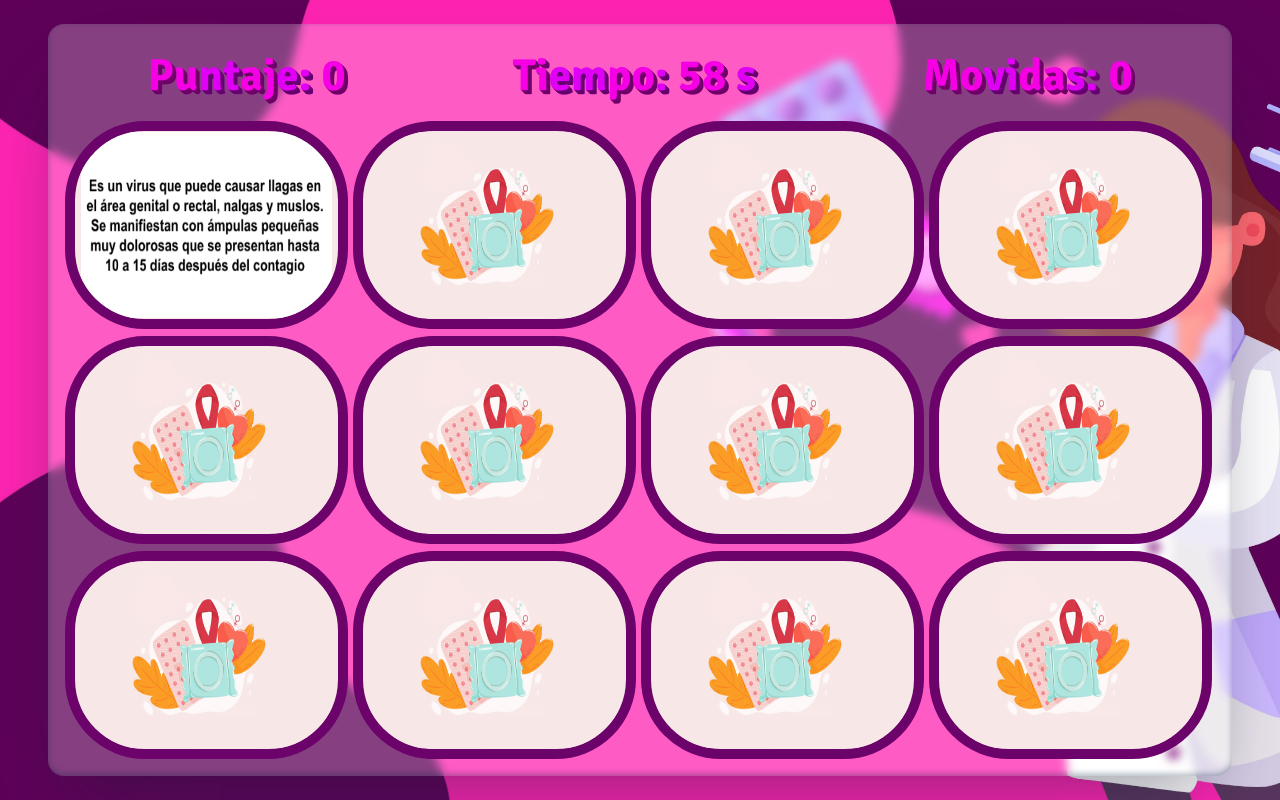
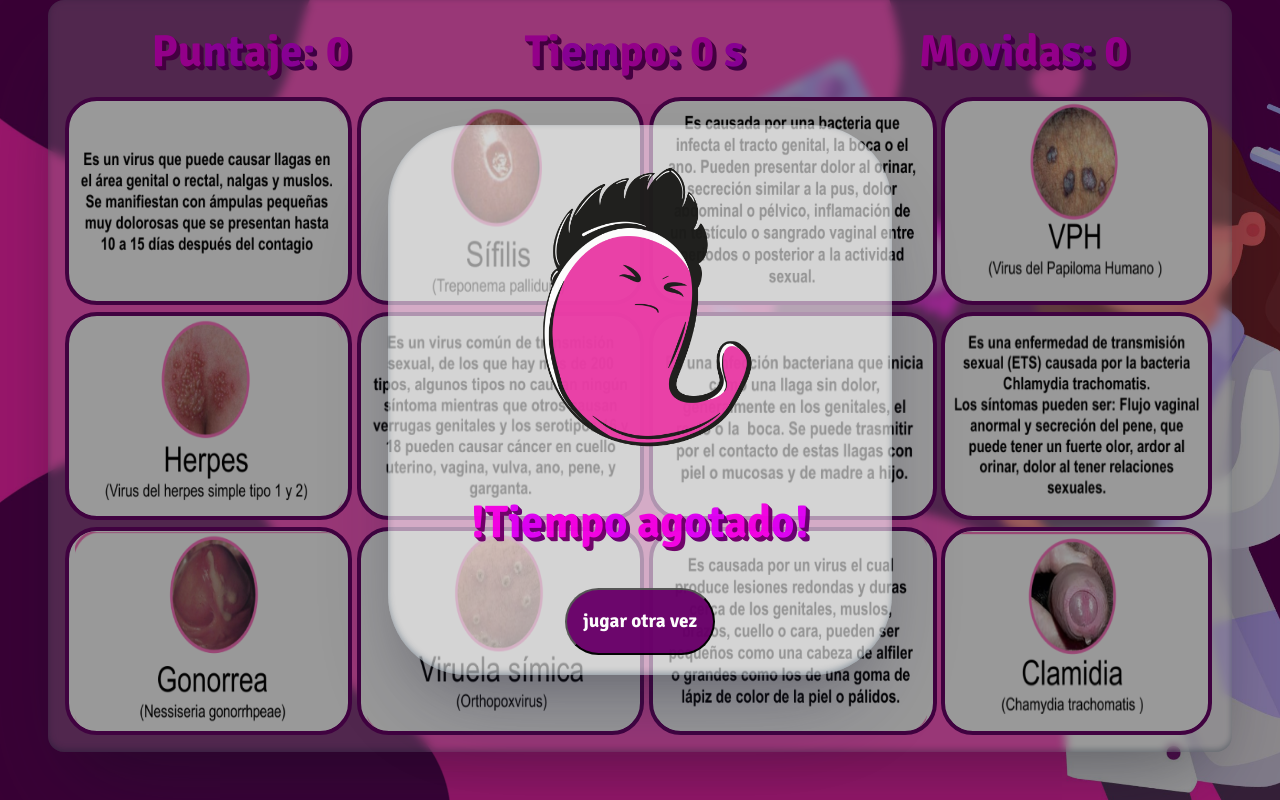
Before and after one commit to wizctl/memorama, a website: page pruebaN2.html in a window 1280 px wide. Both pictures are taken after a click on the button 206 px from the left and 225 px from the top of the page. Drawn offline with Linux system fonts and the light colour scheme.

Commit message:
commit test

```diff
--- a/css/inicio.css
+++ b/css/inicio.css
@@ -121,9 +121,9 @@ h2 span:nth-child(14){ animation-delay:.65s; }
     cursor: pointer;
 }
 .img-btn a img{
-    width: 20rem;
+    width: 12rem;
     transition: all 1s ease;
-    user-drag: none; /* Evitar arrastre de la imagen */
+    /* user-drag: none; Evitar arrastre de la imagen */
     user-select: none; /* Evitar selección de contenido */
     -moz-user-select: none; /* Para Firefox */
     -webkit-user-drag: none; /* Para navegadores basados en WebKit */
--- a/css/prueba.css
+++ b/css/prueba.css
@@ -52,9 +52,9 @@ body {
     width: 99%;
     height: 26vh;
     background-color: #f7e7e7;
-    border-radius: 5rem;
+    border-radius: 2rem;
     overflow: hidden;
-    border: 10px solid #6b036b ;
+    border: 0.3rem solid #6b036b ;
     margin-bottom: 5px;
 }
 .tapa{
--- a/js/pruebaN2.js
+++ b/js/pruebaN2.js
@@ -10,7 +10,7 @@ let aciertos = 0
 
 
 
-let timer =60
+let timer =2
 let timerInicial =60
 let tiempo = null;
 let temporizador = false;
@@ -59,8 +59,8 @@ function bloquearTarjetas(){
     }
     swalButtons.fire({
         width: '40%',
-        imageUrl:'../img/GIF/incorrecto_1.gif',
-        imageHeight: 500,
+        imageUrl:'img/GIF/incorrecto_1.gif',
+        imageHeight: 300,
         background:'linear-gradient(45deg, rgba(255, 255, 255, 0.6), rgba(255, 255, 255, 0.6))',
         html:
         `<h3 class="header-text-alert"><span>!</span><span>T</span><span>i</span><span>e</span><span>m</span><span>p</span><span>o</span><span> </span><span>a</span><span>g</span><span>o</span><span>t</span><span>a</span><span>d</span><span>o</span><span>!</h3>`,
@@ -124,8 +124,8 @@ const destapar = (id)=>{
 
                 swalButtons.fire({
                     width: '40%',
-                    imageUrl:'../img/GIF/presentador-2.gif',
-                    imageHeight: 500,
+                    imageUrl:'img/GIF/presentador-2.gif',
+                    imageHeight: 300,
                     background:'linear-gradient(45deg, rgba(255, 255, 255, 0.75), rgba(255, 255, 255, 0.75))',
                     html:
                     '<h3 class="header-text-alert" ><span>F</span><span>e</span><span>l</span><span>i</span><span>c</span><span>i</span><span>d</span><span>a</span><span>d</span><span>e</span><span>s</span><span>!</span></h3>',
@@ -143,8 +143,8 @@ const destapar = (id)=>{
 
                         swalButtons.fire({
                             width: '40%',
-                            imageUrl:'../img/GIF/holi.gif',
-                            imageHeight: 500,
+                            imageUrl:'img/GIF/holi.gif',
+                            imageHeight: 200,
                             background:'linear-gradient(45deg, rgba(255, 255, 255, 0.75), rgba(255, 255, 255, 0.75))',
                             html:
                             `<h3 class="header-text-alert" ><span>P</span><span>u</span><span>n</span><span>t</span><span>a</span><span>j</span><span>e</span><span>:</span><span> </span><span>${puntajeFinal}</span></h3>
@@ -175,9 +175,9 @@ const destapar = (id)=>{
             contadorTarjetas = 0
         } else {
             setTimeout(()=>{
-             PrimerTarjeta.innerHTML= `<img class="tapa" src="/img/tapa2.png" alt="Tapa">`
+             PrimerTarjeta.innerHTML= `<img class="tapa" src="img/tapa2.png" alt="Tapa">`
              PrimerTarjeta.disabled=false;
-             SegundaTarjeta.innerHTML= `<img class="tapa" src="/img/tapa2.png" alt="Tapa">`
+             SegundaTarjeta.innerHTML= `<img class="tapa" src="img/tapa2.png" alt="Tapa">`
              SegundaTarjeta.disabled=false;
              contadorTarjetas = 0
             },1000)
--- a/prueba.html
+++ b/prueba.html
@@ -48,5 +48,6 @@
 
      </div>
    <script src="js/prueba.js"></script>
+   <script src="js/sweetalert2.min.js"></script>
 </body>
 </html>
--- a/pruebaN2.html
+++ b/pruebaN2.html
@@ -3,9 +3,9 @@
 <head>
     <title>Mi Página</title>
     <link rel="stylesheet" href="css/prueba.css">
-    <script src="/js/sweetalert2.min.js"></script>
-    <link rel="stylesheet" href="/css/sweetalert2.min.css">
-    <link rel="stylesheet" href="/css/animate.min.css"/>
+    <script src="js/sweetalert2.min.js"></script>
+    <link rel="stylesheet" href="css/sweetalert2.min.css">
+    <link rel="stylesheet" href="css/animate.min.css"/>
 </head>
 <body >
    <div id="container-game" class="container">
@@ -19,33 +19,28 @@
         <div class="row">
             <table class="table">
                 <tr>
-                    <td><button id="1" onclick="destapar(1)" class="btn"><img class="tapa" src="/img/tapa2.png" alt="Tapa"></button></td>
-                    <td><button id="2" onclick="destapar(2)" class="btn"><img class="tapa" src="/img/tapa2.png" alt="Tapa"></button></td>
-                    <td><button id="3" onclick="destapar(3)" class="btn"><img class="tapa" src="/img/tapa2.png" alt="Tapa"></button></td>
-                    <td><button id="4" onclick="destapar(4)" class="btn"><img class="tapa" src="/img/tapa2.png" alt="Tapa"></button></td>
+                    <td><button id="1" onclick="destapar(1)" class="btn"><img class="tapa" src="img/tapa2.png" alt="Tapa"></button></td>
+                    <td><button id="2" onclick="destapar(2)" class="btn"><img class="tapa" src="img/tapa2.png" alt="Tapa"></button></td>
+                    <td><button id="3" onclick="destapar(3)" class="btn"><img class="tapa" src="img/tapa2.png" alt="Tapa"></button></td>
+                    <td><button id="4" onclick="destapar(4)" class="btn"><img class="tapa" src="img/tapa2.png" alt="Tapa"></button></td>
                 </tr>
                 <tr>
-                    <td><button id="5" onclick="destapar(5)" class="btn"><img class="tapa" src="/img/tapa2.png" alt="Tapa"></button></td>
-                    <td><button id="6" onclick="destapar(6)" class="btn"><img class="tapa" src="/img/tapa2.png" alt="Tapa"></button></td>
-                    <td><button id="7" onclick="destapar(7)" class="btn"><img class="tapa" src="/img/tapa2.png" alt="Tapa"></button></td>
-                    <td><button id="8" onclick="destapar(8)" class="btn"><img class="tapa" src="/img/tapa2.png" alt="Tapa"></button></td>
+                    <td><button id="5" onclick="destapar(5)" class="btn"><img class="tapa" src="img/tapa2.png" alt="Tapa"></button></td>
+                    <td><button id="6" onclick="destapar(6)" class="btn"><img class="tapa" src="img/tapa2.png" alt="Tapa"></button></td>
+                    <td><button id="7" onclick="destapar(7)" class="btn"><img class="tapa" src="img/tapa2.png" alt="Tapa"></button></td>
+                    <td><button id="8" onclick="destapar(8)" class="btn"><img class="tapa" src="img/tapa2.png" alt="Tapa"></button></td>
                 </tr>
                 <tr>
-                    <td><button id="9" onclick="destapar(9)" class="btn "><img class="tapa" src="/img/tapa2.png" alt="Tapa"></button></td>
-                    <td><button id="10" onclick="destapar(10)" class="btn "><img class="tapa" src="/img/tapa2.png" alt="Tapa"></button></td>
-                    <td><button id="11" onclick="destapar(11)" class="btn "><img class="tapa" src="/img/tapa2.png" alt="Tapa"></button></td>
-                    <td><button id="12" onclick="destapar(12)" class="btn "><img class="tapa" src="/img/tapa2.png" alt="Tapa"></button></td>
+                    <td><button id="9" onclick="destapar(9)" class="btn "><img class="tapa" src="img/tapa2.png" alt="Tapa"></button></td>
+                    <td><button id="10" onclick="destapar(10)" class="btn "><img class="tapa" src="img/tapa2.png" alt="Tapa"></button></td>
+                    <td><button id="11" onclick="destapar(11)" class="btn "><img class="tapa" src="img/tapa2.png" alt="Tapa"></button></td>
+                    <td><button id="12" onclick="destapar(12)" class="btn "><img class="tapa" src="img/tapa2.png" alt="Tapa"></button></td>
                 </tr>
             </table>
         </div>
    </div>
 
-   <!-- <div class="contenedor-btn">
-    <button id="btn-float" class="botonF1" >
-      <span class="btnf"><img src="img/flecha-correcta.png" alt=""></span>
-    </button> -->
-
      </div>
-   <script src="/js/pruebaN2.js"></script>
+   <script src="js/pruebaN2.js"></script>
 </body>
 </html>
```
Also changed, not shown: index.html (+1 -1 lines), js/prueba.js (+7 -7 lines).
